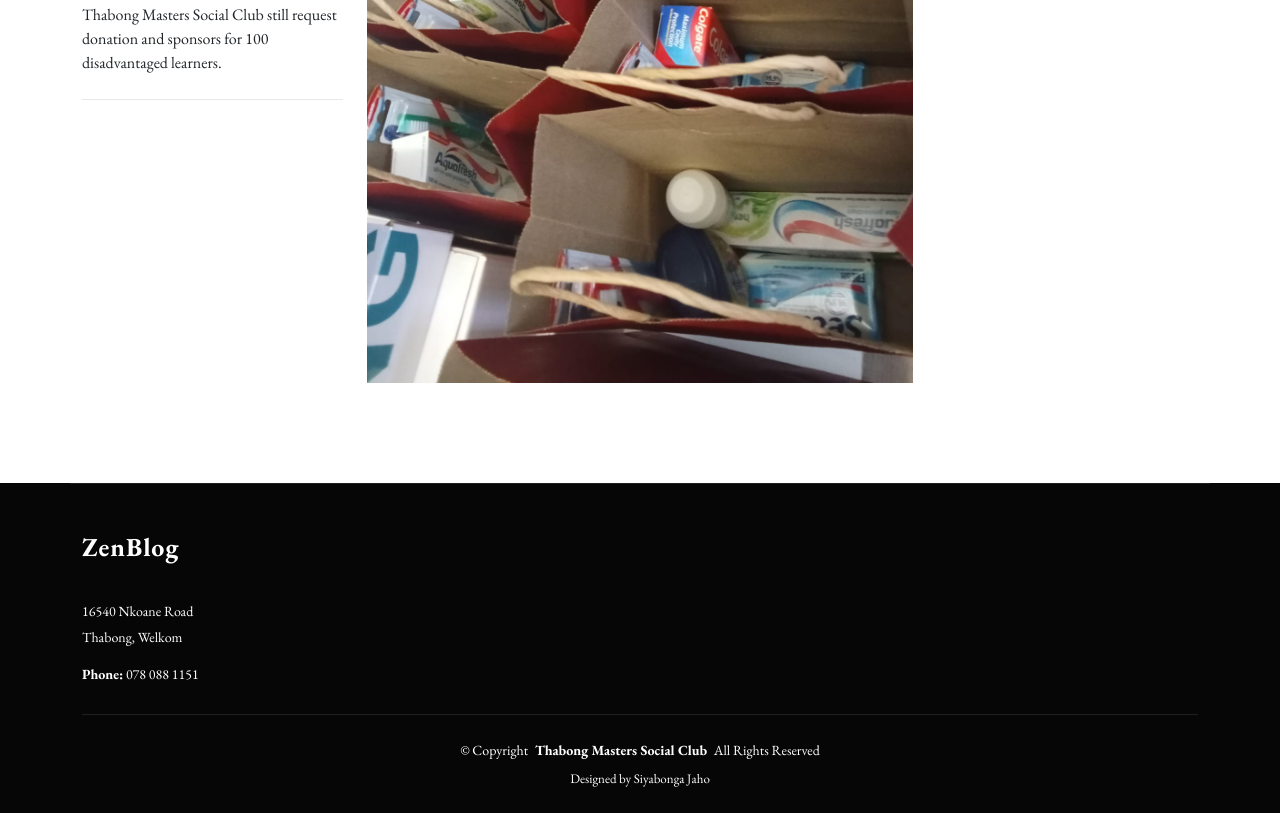
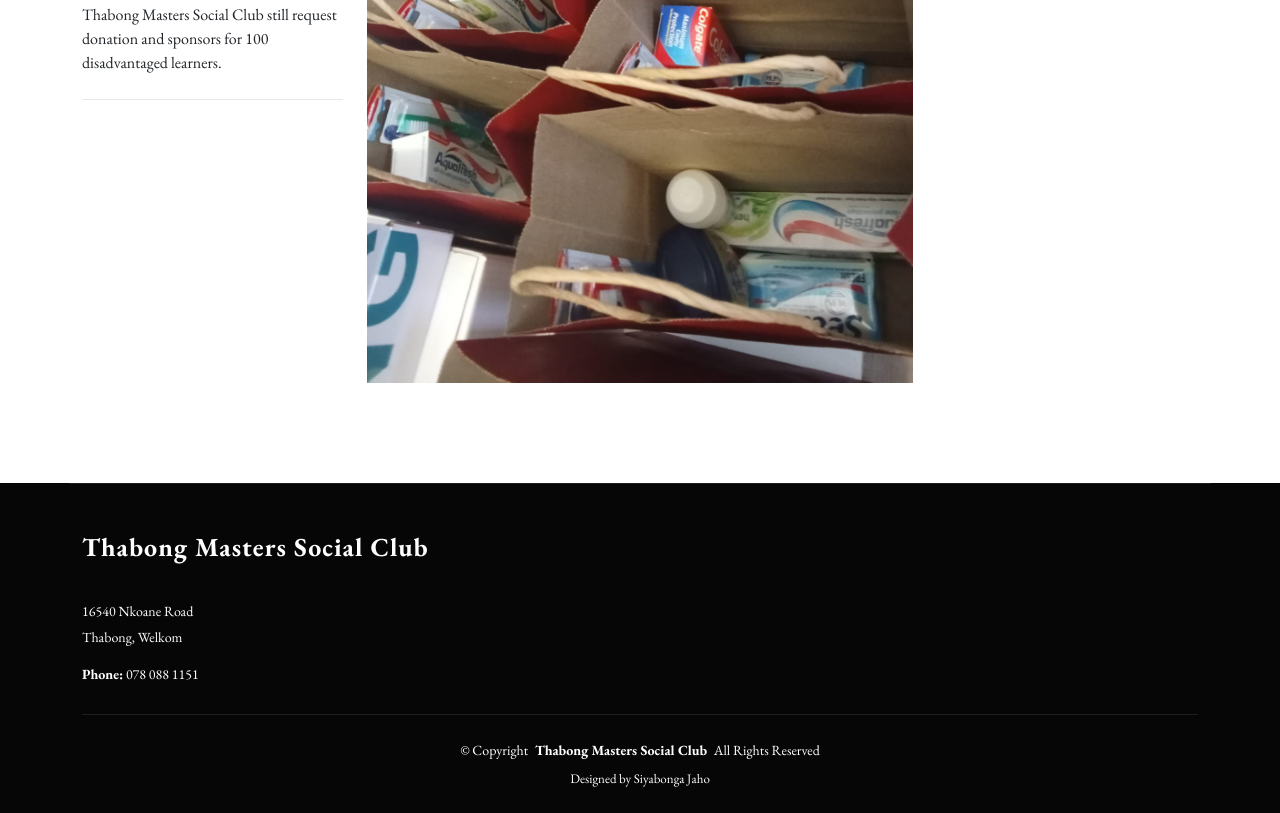
Before and after one commit to siyabongajaho/thabong-masters, a plain HTML site: page index.html in a window 1280 px wide. Shown: the part 2689-3502 px from the top of the page. Drawn offline with nearby package versions, Linux system fonts and the light colour scheme.

Commit message:
Add files via upload

```diff
--- a/index.html
+++ b/index.html
@@ -609,7 +609,7 @@
       <div class="row gy-4">
         <div class="col-lg-4 col-md-6 footer-about">
           <a href="index.html" class="logo d-flex align-items-center">
-            <span class="sitename">ZenBlog</span>
+            <span class="sitename">Thabong Masters Social Club</span>
           </a>
           <div class="footer-contact pt-3">
             <p>16540 Nkoane Road</p>
```
